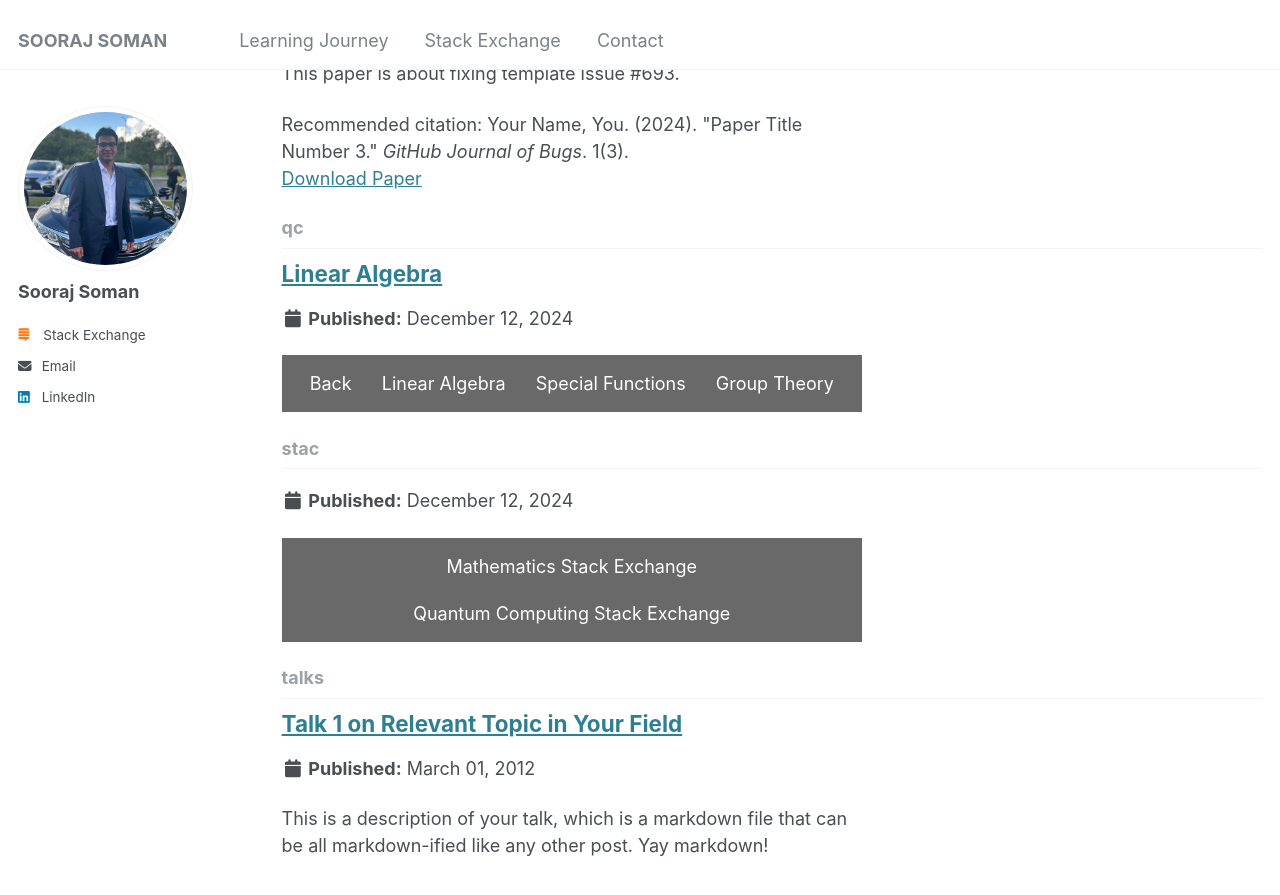
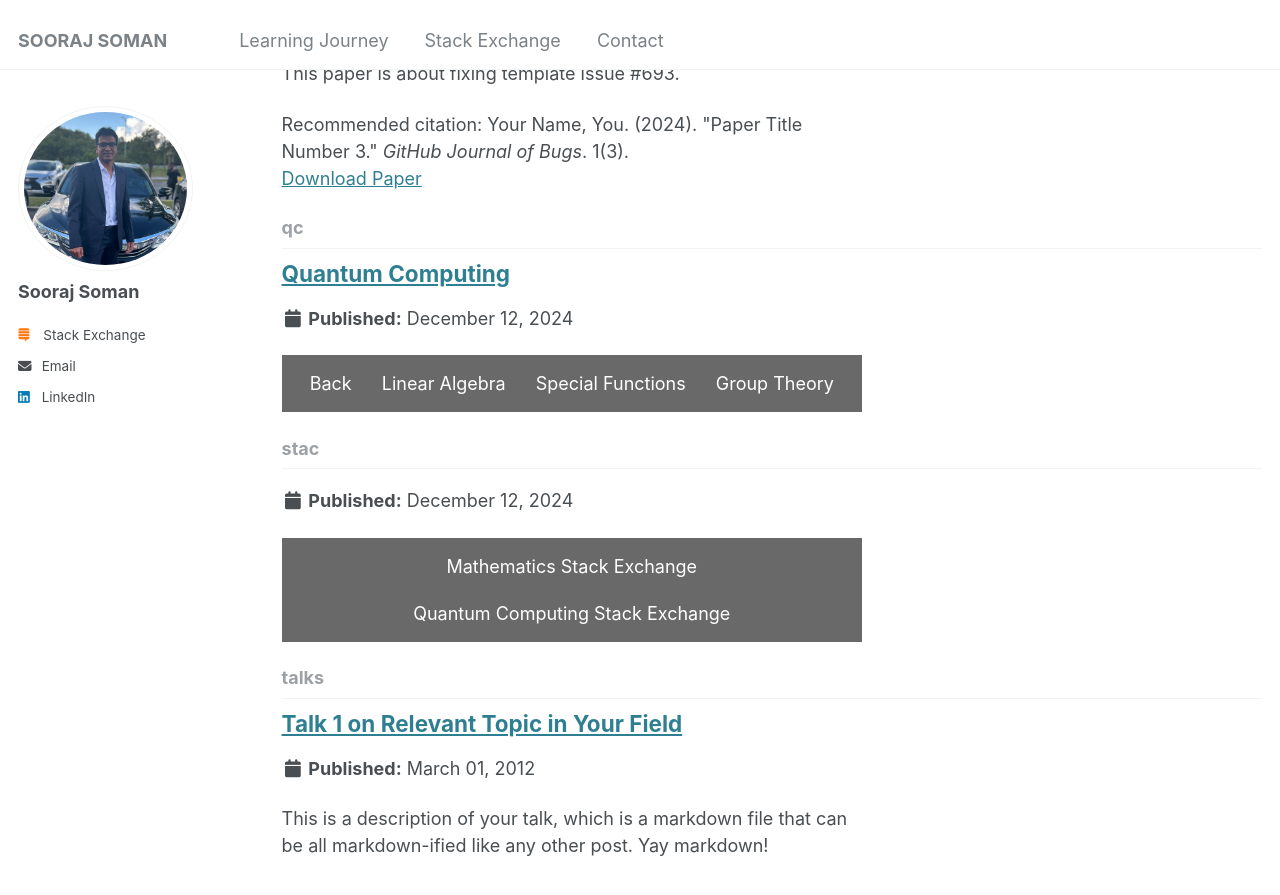
Before and after one commit to soorajss1729/soorajss1729.github.io, a Jekyll site: the page built from _pages/collection-archive.html, in a window 1280 px wide and 900 px high, scrolled down 2997 px. Shown: the top 895 px of the window. Built offline with Jekyll 4.4.1, drawn with Linux system fonts in a browser that asks for light colours.

Commit message:
Update qc.md

```diff
--- a/_qc/qc.md
+++ b/_qc/qc.md
@@ -1,6 +1,7 @@
 ---
-title: "Linear Algebra"
-permalink: /linalg/
+title: "Quantum Computing"
+permalink: /qc/
+collection: qc
 layout: default
 classes: wide
 ---
```
